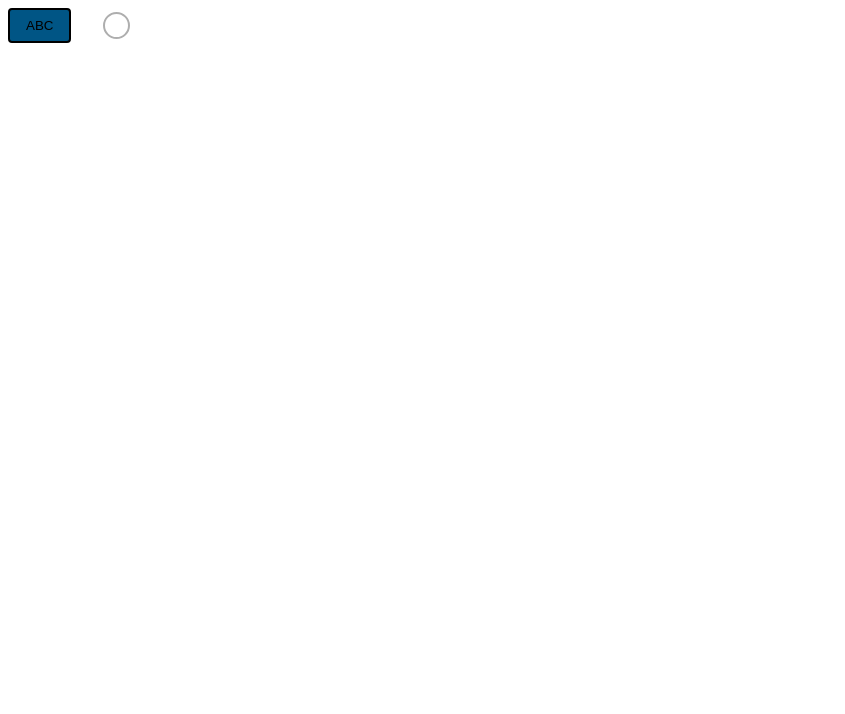
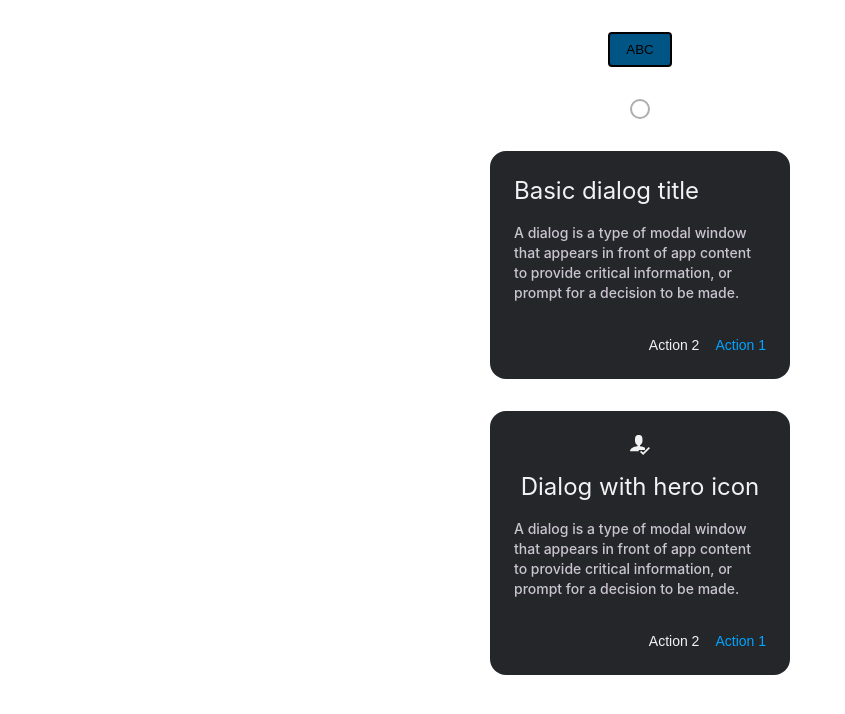
Before and after one commit to jamesllopes/themedefault, a React (Vite) app: page / in a window 1280 px wide. Shown: the top 714 px of the page, without its empty margins (0-845 px from the left). Built offline with nearby package versions, Linux system fonts and the light colour scheme.

Commit message:
feat: aplicando dialog com compound components

```diff
--- a/package.json
+++ b/package.json
@@ -11,11 +11,14 @@
   "dependencies": {
     "react": "^18.2.0",
     "react-dom": "^18.2.0",
-    "styled-components": "^5.3.6"
+    "react-icons": "^4.7.1",
+    "styled-components": "^5.3.6",
+    "classnames": "^2.3.2"
   },
   "devDependencies": {
     "@types/react": "^18.0.26",
     "@types/react-dom": "^18.0.9",
+    "@types/styled-components": "^5.1.26",
     "@vitejs/plugin-react": "^3.0.0",
     "typescript": "^4.9.3",
     "vite": "^4.0.0"
--- a/src/App.tsx
+++ b/src/App.tsx
@@ -1,6 +1,9 @@
 import { useState } from 'react'
 import { Button } from './styles/components/_Button'
 import { Radio } from './components/Radio'
+import { Input } from './components/Input'
+import { Dialog } from './components/Dialog'
+import { ImUserCheck } from "react-icons/im"
 
 function App() {
 
@@ -8,6 +11,7 @@ function App() {
     <div className="App"
       style={{
         display: "flex",
+        flexDirection: "column",
         gap: "2rem",
         alignItems: "center"
       }}>
@@ -16,6 +20,39 @@ function App() {
         bg='blue.20'>ABC</Button>
 
       <Radio />
+      <Dialog>
+        <Dialog.HeaderRow>
+          Basic dialog title
+        </Dialog.HeaderRow>
+        <Dialog.Body>
+          A dialog is a type of modal window that appears in front of app content to provide critical information, or prompt for a decision to be made.
+        </Dialog.Body>
+        <Dialog.Footer>
+          <>Action 2</>
+          <>Action 1</>
+
+
+        </Dialog.Footer>
+      </Dialog>
+
+      <Dialog>
+        <Dialog.HeaderColumn>
+          <ImUserCheck
+            size={20} />
+          Dialog with hero icon
+        </Dialog.HeaderColumn>
+        <Dialog.Body>
+          A dialog is a type of modal window that appears in front of app content to provide critical information, or prompt for a decision to be made.
+        </Dialog.Body>
+        <Dialog.Footer>
+          <>Action 2</>
+          <>Action 1</>
+
+
+        </Dialog.Footer>
+      </Dialog>
+
+
     </div>
   )
 }
--- /dev/null
+++ b/src/components/Dialog.tsx
@@ -0,0 +1,77 @@
+import classNames from 'classnames'
+import { ActionFooter2, ActionFooter1, DialogBody, DialogBox, DialogFooter, DialogHeaderRow, DialogHeaderColumn, TextBody, TextHeader } from '../styles/components/_Dialog'
+
+type Props = {
+    children?: JSX.Element | string | any;
+}
+
+export const Dialog = ({ children, ...props }: Props) => {
+
+    return (
+        <>
+            <DialogBox
+                {...props}>
+                {children}
+            </DialogBox>
+        </>
+    )
+}
+
+Dialog.HeaderRow = function HeaderRow({ children, ...props }: Props) {
+
+    return (
+        <>
+            <DialogHeaderRow
+                {...props}
+            >
+                <TextHeader>
+                    {children}
+                </TextHeader>
+            </DialogHeaderRow>
+        </>
+    )
+}
+
+Dialog.HeaderColumn = function HeaderColumn({ children, ...props }: Props) {
+
+    return (
+        <>
+            <DialogHeaderColumn
+                {...props}
+            >
+                {children[0]}
+                <TextHeader>
+                    {children[1]}
+                </TextHeader>
+            </DialogHeaderColumn>
+        </>
+    )
+}
+
+Dialog.Body = function Body({ children, ...props }: Props) {
+
+    return (
+        <>
+            <DialogBody
+                {...props}
+            >
+                <TextBody>
+                    {children}
+                </TextBody>
+            </DialogBody>
+        </>
+    )
+}
+
+Dialog.Footer = function Footer({ children, ...props }: Props) {
+
+    return (
+        <>
+            <DialogFooter
+                {...props}>
+                <ActionFooter2>{children[0]}</ActionFooter2>
+                <ActionFooter1>{children[1]}</ActionFooter1>
+            </DialogFooter>
+        </>
+    )
+}
--- /dev/null
+++ b/src/components/Input.tsx
@@ -0,0 +1,53 @@
+import { InputHTMLAttributes, useState } from "react";
+import { IconType } from "react-icons";
+import { MdError, MdOutlineCancel } from "react-icons/md";
+import { InputContainer, InputContent } from "../styles/components/_Input";
+
+interface InputProps extends InputHTMLAttributes<HTMLInputElement> {
+    error: boolean;
+    Icon?: IconType;
+    watch: string;
+    disabled?: boolean;
+    handleCleanInput: () => void;
+}
+
+export const Input = ({
+    error = false,
+    Icon,
+    watch,
+    disabled,
+    handleCleanInput,
+    ...rest
+}: InputProps) => {
+    const [isFocused, setIsFocused] = useState(false);
+    return (
+        <InputContainer
+            htmlFor="xd"
+            active={isFocused}
+            error={error}
+            disabled={disabled}
+        >
+            {Icon && <Icon />}
+            <InputContent
+                error={error}
+                type="text"
+                id="xd"
+                name="xd"
+                placeholder="Input"
+                onFocus={() => setIsFocused(true)}
+                onBlur={() => setIsFocused(false)}
+                disabled={disabled}
+                {...rest}
+            />
+            {watch.length > 0 && !error ? (
+                <MdOutlineCancel
+                    size={24}
+                    className="cancel"
+                    onClick={handleCleanInput}
+                />
+            ) : error ? (
+                <MdError size={24} color="#E8908C" style={{ zIndex: 99 }} />
+            ) : null}
+        </InputContainer>
+    );
+};
--- a/src/index.css
+++ b/src/index.css
@@ -3,5 +3,14 @@
   font-size: 16px;
   line-height: 24px;
   font-weight: 400;
+}
 
+body {
+  padding: 2rem;
 }
+
+* {
+  margin: 0;
+  padding: 0;
+  box-sizing: border-box;
+}
--- /dev/null
+++ b/src/styles/components/_Dialog.ts
@@ -0,0 +1,72 @@
+import styled from "styled-components";
+
+export const DialogBox = styled.div`
+    width: 300px;
+    padding: 24px;
+    background: ${(props) => props.theme.background[90]};
+    border-radius: 16px;
+    color: ${(props) => props.theme.gray[100]};
+`
+
+export const DialogHeaderRow = styled.div`
+    width: 100%;
+    margin-bottom: 1rem;
+`
+
+export const DialogHeaderColumn = styled.div`
+    width: 100%;
+    display: flex;
+    flex-direction: column;
+    align-items: center;
+    margin-bottom: 1rem;
+    gap: 1rem;
+`
+
+export const DialogBody = styled.div`
+    width: 100%;
+    display: flex;
+    flex-direction: column;
+    margin-bottom: 2rem;
+`
+
+export const TextHeader = styled.p`
+    font-weight: 400;
+    font-size: 24px;
+    line-height: 32px;
+    color: ${(props) => props.theme.gray[50]};
+`
+
+export const TextBody = styled.p`
+    font-weight: 500;
+    font-size: 14px;
+    line-height: 20px;
+    color: ${(props) => props.theme.gray[20]};
+`
+
+export const DialogFooter = styled.div`
+    width: 100%;
+    display: flex;
+    align-items: center;
+    justify-content: end;
+    gap: 1rem;
+`
+
+export const ActionFooter1 = styled.button`
+    font-weight: 500;
+    font-size: 14px;
+    line-height: 20px;
+    color: ${(props) => props.theme.blue[80]};
+    border: none;
+    background: none;
+    cursor: pointer;
+`
+
+export const ActionFooter2 = styled.button`
+    font-weight: 500;
+    font-size: 14px;
+    line-height: 20px;
+    color: ${(props) => props.theme.gray[100]};
+    border: none;
+    background: none;
+    cursor: pointer;
+`
--- a/src/styles/components/_Radio.ts
+++ b/src/styles/components/_Radio.ts
@@ -5,8 +5,8 @@ type RadioProps = {
 }
 
 export const RadioCircle = styled.div<RadioProps>`
-    width: 15px;
-    height: 15px;
+    width: 20px;
+    height: 20px;
     border: 2px solid #aeaeae;
     border-radius: 100%;
     display: flex;
--- a/src/styles/theme/default.ts
+++ b/src/styles/theme/default.ts
@@ -12,6 +12,8 @@ export const defaultTheme = {
         "90": "#A3A3A3",
         "80": "#717171",
         "40": "#2D2D2D",
+        "30": "#E6E1E5",
+        "20": "#CAC4D0"
     },
     blue: {
         "20": "#005585",
```
Also changed, not shown: src/styles/components/_Input.ts (added, +110 -0 lines), 2 other files (tests, documents, lock files or other folders). Lines whose indentation alone changed are shown as unchanged.
